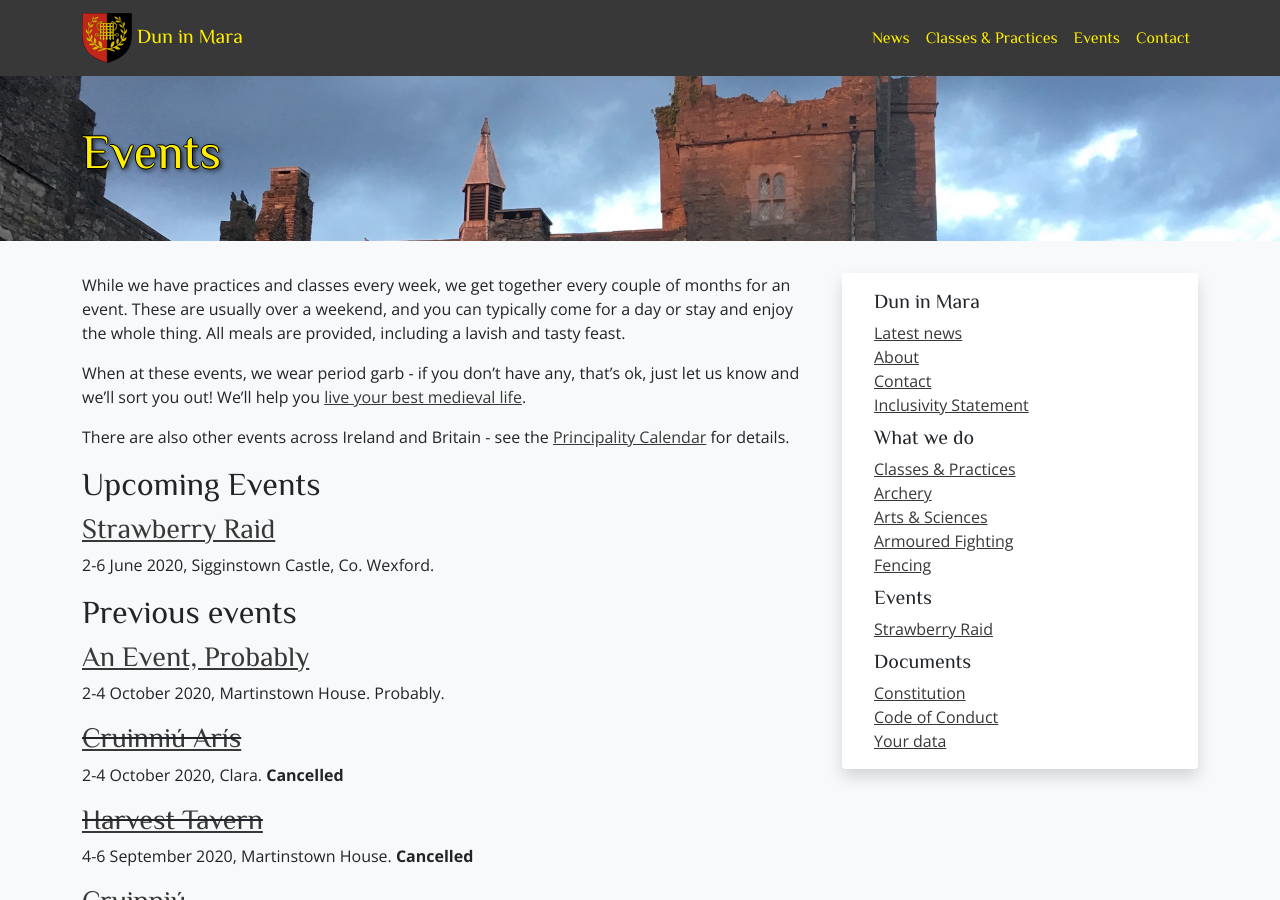
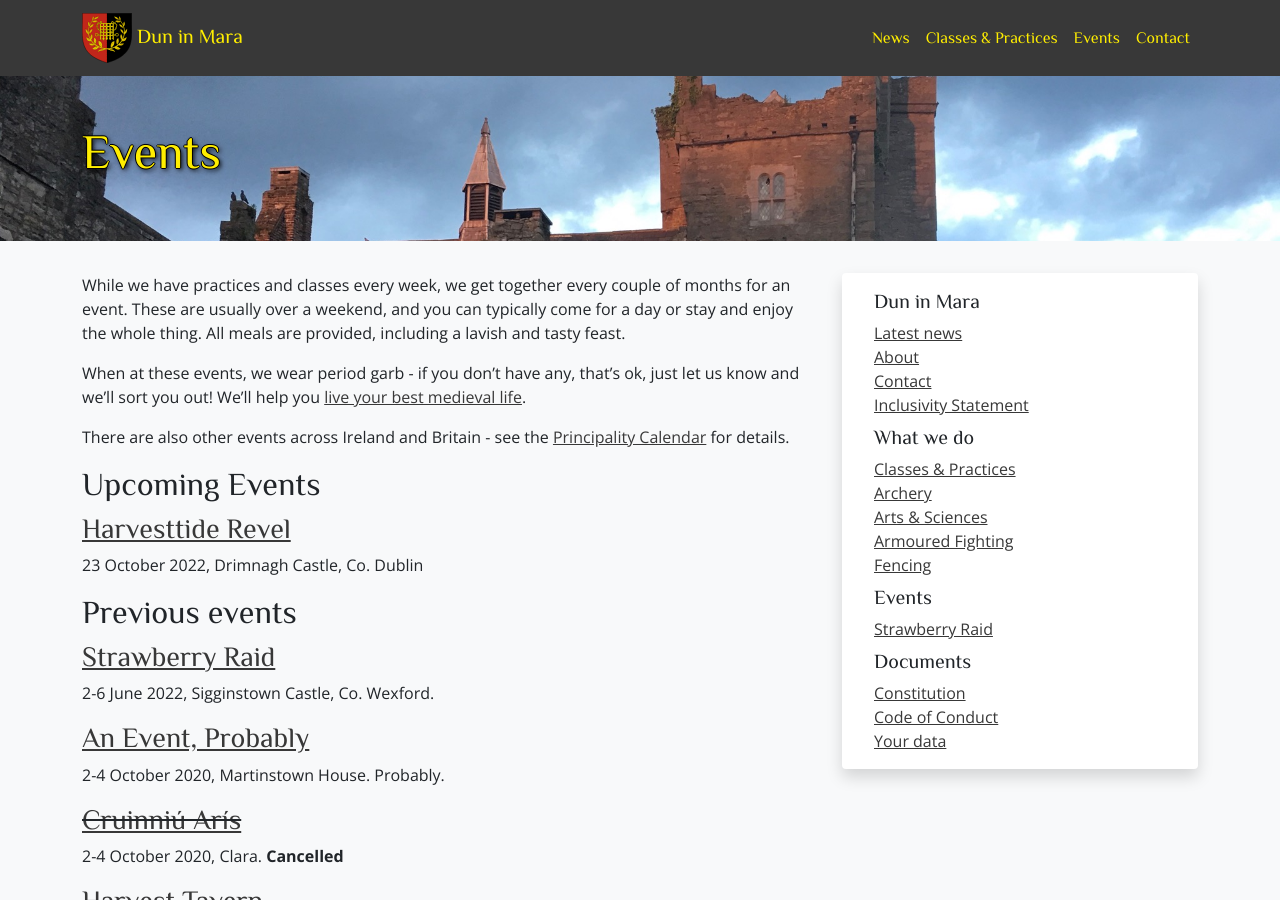
Before and after one commit to drachenwald/dun-in-mara, a Jekyll site: the page built from events/index.md, in a window 1280 px wide and 900 px high. Built offline with Jekyll 4.4.1, drawn with Linux system fonts in a browser that asks for light colours; comment, search, counter and statistics services are not loaded.

Commit message:
Update events page.

```diff
--- a/events/index.md
+++ b/events/index.md
@@ -9,10 +9,13 @@ There are also other events across Ireland and Britain - see the [Principality C
 
 ## Upcoming Events
 
-### [Strawberry Raid](/events/2022/strawberry-raid/)
-2-6 June 2020, Sigginstown Castle, Co. Wexford.
+### [Harvesttide Revel](/events/2022/harvesttide-revel/index.md)
+23 October 2022, Drimnagh Castle, Co. Dublin
 
 ## Previous events
+
+### [Strawberry Raid](/events/2022/strawberry-raid/)
+2-6 June 2022, Sigginstown Castle, Co. Wexford.
 
 ### [An Event, Probably](/events/2020/an-event-probably/)
 2-4 October 2020, Martinstown House. Probably.
```
